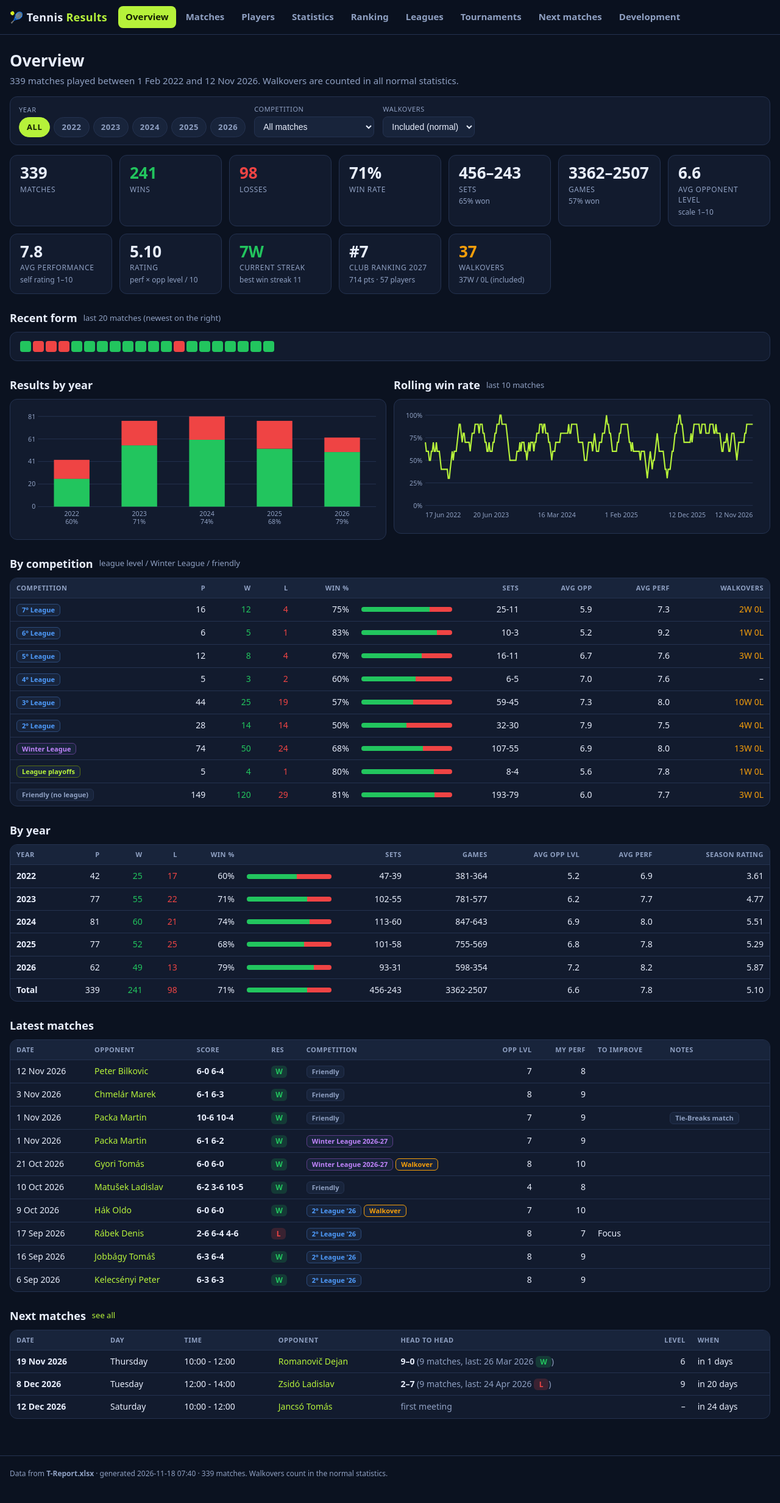
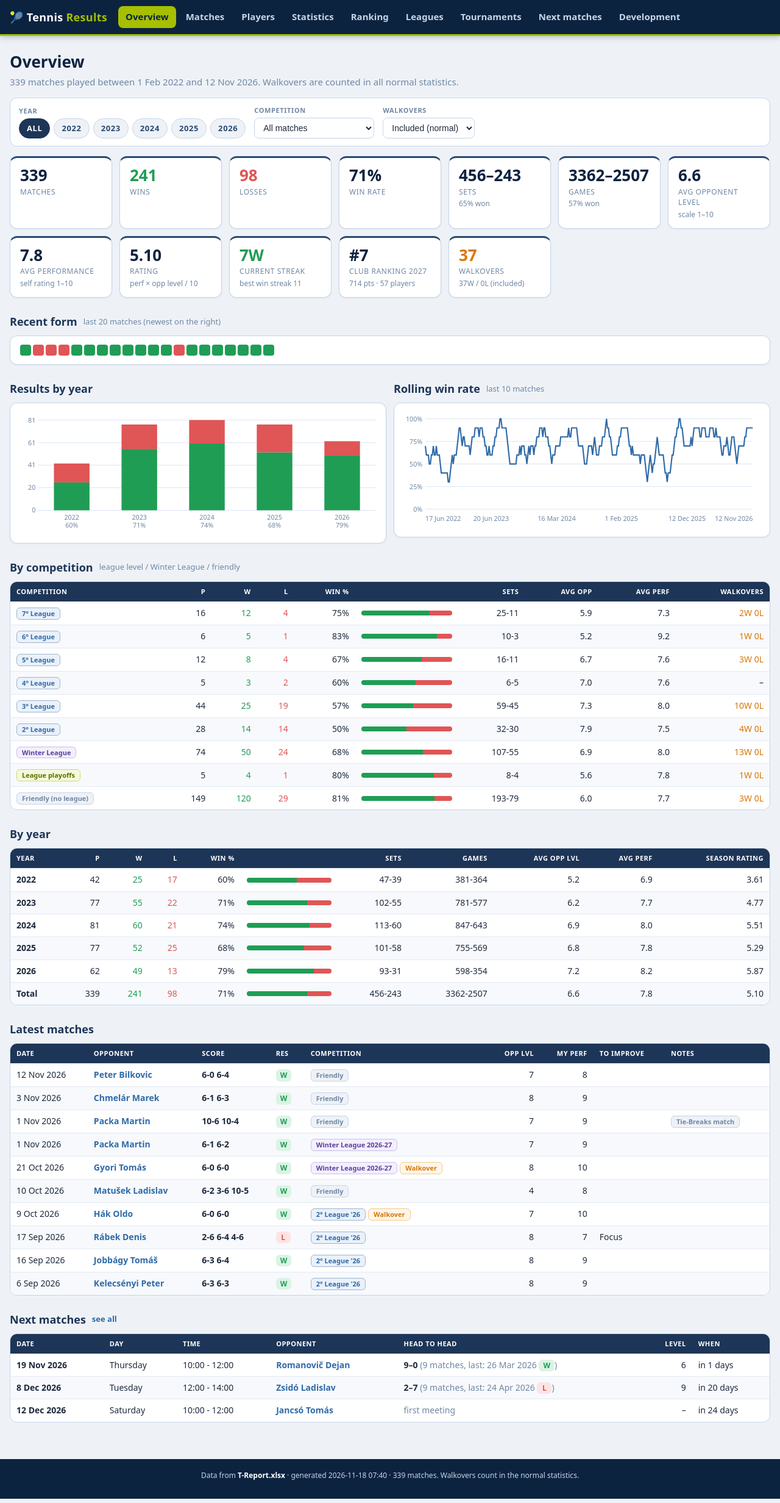
Before and after one commit to Tennis-create/Tennis, a plain HTML site: page index.html in a window 1280 px wide. Shown: the whole page at 61% size. Drawn offline with Linux system fonts and the light colour scheme.

Commit message:
Add files via upload

```diff
--- a/style.css
+++ b/style.css
@@ -1,80 +1,102 @@
+/* ATA-style theme: navy header, light blue-grey page, white cards, lime accent */
 :root{
-  --bg:#0b1220;--panel:#121b2e;--panel2:#18243b;--line:#243250;--text:#e8eefc;--muted:#8fa0c2;
-  --accent:#b6f23a;--win:#22c55e;--loss:#ef4444;--wo:#f59e0b;--blue:#4f9dff;--me:#2b3a14;
+  --navy:#0c2340;--navy2:#1d3557;--navy3:#284a73;
+  --bg:#eef2f7;--panel:#ffffff;--panel2:#dbe6f3;--line:#c6d5e7;--text:#1d2a3d;--muted:#6f87a3;
+  --accent:#a6bf00;--blue:#2f6aa8;--blue2:#538dd5;
+  --win:#1f9d55;--loss:#e05555;--wo:#d97706;--me:#eef6c8;
 }
 *{box-sizing:border-box}
 html,body{margin:0;background:var(--bg);color:var(--text);font:15px/1.45 system-ui,-apple-system,"Segoe UI",Roboto,sans-serif}
-a{color:var(--accent);text-decoration:none;cursor:pointer}
+a{color:var(--blue);text-decoration:none;cursor:pointer;font-weight:600}
 a:hover{text-decoration:underline}
-header{position:sticky;top:0;z-index:20;background:rgba(11,18,32,.96);backdrop-filter:blur(6px);border-bottom:1px solid var(--line)}
+header{position:sticky;top:0;z-index:20;background:var(--navy);border-bottom:3px solid var(--accent);box-shadow:0 2px 10px rgba(12,35,64,.25)}
 .bar{max-width:1280px;margin:auto;padding:10px 16px;display:flex;align-items:center;gap:18px;flex-wrap:wrap}
-.brand{font-weight:800;font-size:18px;letter-spacing:.3px}
+.brand{font-weight:800;font-size:18px;letter-spacing:.3px;color:#fff}
 .brand span{color:var(--accent)}
 nav{display:flex;gap:4px;flex-wrap:wrap}
-nav a{color:var(--muted);padding:7px 12px;border-radius:8px;font-weight:600}
-nav a:hover{background:var(--panel);text-decoration:none;color:var(--text)}
-nav a.on{background:var(--accent);color:#142003}
+nav a{color:#c6d5e7;padding:7px 12px;border-radius:8px;font-weight:600}
+nav a:hover{background:rgba(255,255,255,.12);text-decoration:none;color:#fff}
+nav a.on{background:var(--accent);color:var(--navy)}
 main{max-width:1280px;margin:auto;padding:18px 16px 60px}
-h1{font-size:26px;margin:6px 0 4px}
-h2{font-size:18px;margin:26px 0 10px;display:flex;align-items:center;gap:10px}
+h1{font-size:26px;margin:6px 0 4px;color:var(--navy)}
+h2{font-size:18px;margin:26px 0 10px;display:flex;align-items:center;gap:10px;color:var(--navy2)}
 h2 small{color:var(--muted);font-weight:500;font-size:13px}
 .sub{color:var(--muted);margin:0 0 14px}
 .grid{display:grid;gap:12px}
 .kpis{grid-template-columns:repeat(auto-fill,minmax(150px,1fr))}
 .g2{grid-template-columns:repeat(auto-fit,minmax(380px,1fr))}
 .g3{grid-template-columns:repeat(auto-fit,minmax(300px,1fr))}
-.card{background:var(--panel);border:1px solid var(--line);border-radius:12px;padding:14px 16px;overflow:hidden}
-.kpi .v{font-size:26px;font-weight:800;line-height:1.1}
+.card{background:var(--panel);border:1px solid var(--line);border-radius:12px;padding:14px 16px;overflow:hidden;box-shadow:0 1px 3px rgba(12,35,64,.06)}
+.kpi{border-top:3px solid var(--navy3)}
+.kpi .v{font-size:26px;font-weight:800;line-height:1.1;color:var(--navy)}
 .kpi .l{color:var(--muted);font-size:12px;text-transform:uppercase;letter-spacing:.6px;margin-top:4px}
 .kpi .s{color:var(--muted);font-size:12px;margin-top:2px}
-.win{color:var(--win)}.loss{color:var(--loss)}.wo{color:var(--wo)}.muted{color:var(--muted)}
+.kpi .v.win,.win{color:var(--win)}.kpi .v.loss,.loss{color:var(--loss)}.kpi .v.wo,.wo{color:var(--wo)}.muted{color:var(--muted)}
 .filters{display:flex;flex-wrap:wrap;gap:14px;align-items:flex-end;background:var(--panel);border:1px solid var(--line);border-radius:12px;padding:12px 14px;margin:10px 0 16px}
-.filters label{display:flex;flex-direction:column;font-size:11px;color:var(--muted);text-transform:uppercase;letter-spacing:.6px;gap:4px}
-select,input[type=search],input[type=text]{background:var(--panel2);color:var(--text);border:1px solid var(--line);border-radius:8px;padding:7px 10px;font-size:14px;min-width:150px}
+.filters label{display:flex;flex-direction:column;font-size:11px;color:var(--muted);text-transform:uppercase;letter-spacing:.6px;gap:4px;font-weight:700}
+select,input[type=search],input[type=text]{background:#fff;color:var(--text);border:1px solid var(--line);border-radius:8px;padding:7px 10px;font-size:14px;min-width:150px}
+select:focus,input:focus{outline:2px solid var(--blue2);border-color:var(--blue2)}
 .pills{display:flex;gap:6px;flex-wrap:wrap}
-.pill{padding:6px 12px;border-radius:999px;background:var(--panel2);border:1px solid var(--line);color:var(--muted);cursor:pointer;font-weight:600;font-size:13px}
-.pill.on{background:var(--accent);color:#142003;border-color:var(--accent)}
+.pill{padding:6px 12px;border-radius:999px;background:var(--bg);border:1px solid var(--line);color:var(--navy3);cursor:pointer;font-weight:700;font-size:13px}
+.pill:hover{border-color:var(--blue2)}
+.pill.on{background:var(--navy2);color:#fff;border-color:var(--navy2)}
 .tablewrap{overflow-x:auto;border:1px solid var(--line);border-radius:12px;background:var(--panel)}
 table{border-collapse:collapse;width:100%;font-size:14px}
-th,td{padding:8px 10px;text-align:left;white-space:nowrap;border-bottom:1px solid var(--line)}
-th{position:sticky;top:0;background:var(--panel2);color:var(--muted);font-size:11px;text-transform:uppercase;letter-spacing:.5px;cursor:default}
-th.s{cursor:pointer}th.s:hover{color:var(--text)}
+th,td{padding:8px 10px;text-align:left;white-space:nowrap;border-bottom:1px solid #e3ebf5}
+th{position:sticky;top:0;background:var(--navy2);color:#fff;font-size:11px;text-transform:uppercase;letter-spacing:.5px;cursor:default}
+th.s{cursor:pointer}th.s:hover{color:var(--accent)}
 td.n,th.n{text-align:right}
 tr:last-child td{border-bottom:0}
-tbody tr:hover{background:rgba(255,255,255,.03)}
-tr.me{background:var(--me)}tr.me td{font-weight:700}
+tbody tr:nth-child(even){background:#f7f9fc}
+tbody tr:hover{background:#eaf1fa}
+tr.me,tbody tr.me:nth-child(even){background:var(--me)}tr.me td{font-weight:700}
 .badge{display:inline-block;min-width:24px;text-align:center;padding:1px 7px;border-radius:6px;font-weight:800;font-size:12px}
-.badge.W{background:rgba(34,197,94,.18);color:var(--win)}
-.badge.L{background:rgba(239,68,68,.18);color:var(--loss)}
-.tag{display:inline-block;padding:1px 8px;border-radius:6px;font-size:11px;font-weight:700;background:var(--panel2);color:var(--muted);border:1px solid var(--line);margin-right:4px}
-.tag.wo{color:var(--wo);border-color:var(--wo)}
-.tag.lg{color:var(--blue);border-color:#2b4a7a}
+.badge.W{background:#dcf3e5;color:var(--win)}
+.badge.L{background:#fde4e4;color:var(--loss)}
+.tag{display:inline-block;padding:1px 8px;border-radius:6px;font-size:11px;font-weight:700;background:var(--bg);color:var(--muted);border:1px solid var(--line);margin-right:4px}
+.tag.wo{color:var(--wo);border-color:#f3c98b;background:#fff6e8}
+.tag.lg{color:var(--blue);border-color:#9fb4cd;background:#eaf1fa}
 .tag.fr{color:var(--muted)}
-.tag.wn{color:#c084fc;border-color:#5b3c86}
-.tag.po{color:var(--accent);border-color:#566d17}
-.wlbar{display:flex;height:8px;border-radius:4px;overflow:hidden;background:var(--panel2);min-width:80px}
+.tag.wn{color:#5b3fa0;border-color:#cbbdf0;background:#f3effc}
+.tag.po{color:#5f6e00;border-color:#cddc6a;background:#f5f9dc}
+.wlbar{display:flex;height:8px;border-radius:4px;overflow:hidden;background:#e3ebf5;min-width:80px}
 .wlbar i{display:block;height:100%}
 .wlbar .w{background:var(--win)}.wlbar .l{background:var(--loss)}
 .bars .row{display:grid;grid-template-columns:90px 1fr 120px;gap:10px;align-items:center;margin:6px 0;font-size:13px}
-.bars .track{background:var(--panel2);border-radius:5px;height:16px;position:relative;overflow:hidden}
-.bars .fill{height:100%;background:var(--accent);opacity:.85}
+.bars .track{background:#e3ebf5;border-radius:5px;height:16px;position:relative;overflow:hidden}
+.bars .fill{height:100%;background:var(--blue)}
 .form{display:flex;gap:3px;flex-wrap:wrap}
 .form span{width:18px;height:18px;border-radius:4px;display:inline-block}
 .form .W{background:var(--win)}.form .L{background:var(--loss)}
 .podium{display:grid;grid-template-columns:repeat(3,1fr);gap:12px;margin-bottom:14px}
-.podium .card{text-align:center}
-.podium .pos{font-size:30px;font-weight:900;color:var(--accent)}
+.podium .card{text-align:center;border-top:3px solid var(--accent)}
+.podium .pos{font-size:30px;font-weight:900;color:var(--navy2)}
 .chips{display:flex;flex-wrap:wrap;gap:5px}
-.chip{padding:2px 8px;border-radius:6px;font-size:12px;background:var(--panel2);border-left:3px solid var(--muted)}
+.chip{padding:2px 8px;border-radius:6px;font-size:12px;background:var(--bg);border-left:3px solid var(--muted)}
 .chip.W{border-color:var(--win)}.chip.L{border-color:var(--loss)}
 svg text{fill:var(--muted);font-size:11px}
+/* chart colours are set in app.js; re-map them to this theme */
+svg line[stroke="#243250"]{stroke:#dbe6f3}
+svg path[stroke="#b6f23a"]{stroke:var(--blue)}
+svg circle[fill="#b6f23a"]{fill:var(--navy2)}
+svg rect[fill="#22c55e"]{fill:var(--win)}
+svg rect[fill="#ef4444"]{fill:var(--loss)}
+.rate .track div[style*="#b6f23a"]{background:var(--accent)!important}
+.rate .track div[style*="#4f9dff"]{background:var(--navy3)!important}
+.bars .fill[style*="#4f9dff"]{background:var(--blue)!important}
+h2 small span[style*="#4f9dff"]{color:var(--navy3)!important}
+h2 small span[style*="#b6f23a"]{color:var(--accent)!important}
 .note{color:var(--muted);font-size:13px}
 .empty{padding:30px;text-align:center;color:var(--muted)}
 .grid-ev td{padding:5px 9px;font-size:13px}
-.skill h3{margin:0 0 6px;font-size:15px;color:var(--accent)}
+.grid-ev tr td{background:transparent}
+.skill{border-top:3px solid var(--blue2)}
+.skill h3{margin:0 0 6px;font-size:15px;color:var(--navy2)}
 .skill ul{margin:0;padding-left:18px;color:var(--text)}
 .skill li{margin:2px 0}
 .rate{display:grid;grid-template-columns:110px 1fr 40px;gap:8px;align-items:center;margin:4px 0;font-size:13px}
-.quote{border-left:3px solid var(--accent);padding:6px 12px;margin:8px 0;color:#cfd9f2;font-style:italic}
-footer{max-width:1280px;margin:auto;padding:20px 16px 40px;color:var(--muted);font-size:12px;border-top:1px solid var(--line)}
+.rate .track{background:#e3ebf5!important}
+.quote{border-left:3px solid var(--accent);background:#fff;border-radius:0 8px 8px 0;padding:8px 12px;margin:8px 0;color:var(--navy3);font-style:italic}
+footer{max-width:100%;margin:0;padding:18px 16px 30px;color:#c6d5e7;font-size:12px;background:var(--navy);text-align:center}
+footer b{color:#fff}
 @media(max-width:640px){.g2{grid-template-columns:1fr}.podium{grid-template-columns:1fr}.bars .row{grid-template-columns:60px 1fr 90px}}
```
